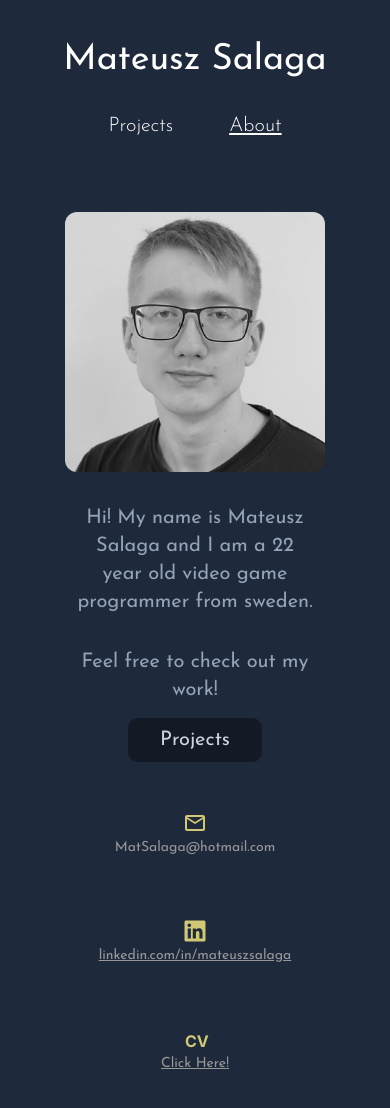
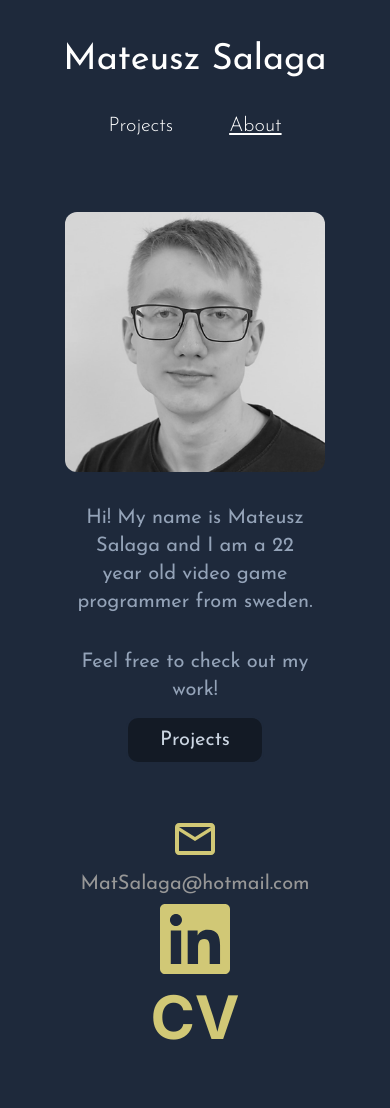
Before and after one commit to Keochori/portfolio, a Next.js app: page /Pages/About in a window 390 px wide. After the commit the page ends 1056 px from the top, so only its background shows below. Built offline with nearby package versions, Linux system fonts and the light colour scheme.

Commit message:
About Page Mobile: Iterated on Contacts tab

```diff
--- a/app/Pages/About/page.tsx
+++ b/app/Pages/About/page.tsx
@@ -158,54 +158,40 @@ function AboutMobile() {
 
         {/* Contacts Box */}
         <div className="w-full h-full flex flex-wrap justify-center pt-5">
+
           {/* Email */}
-          <div className="w-full h-fit p-6">
+          <div className="w-full h-fit pt-10">
             <div className="w-full h-[30px] flex justify-center items-center">
-              <MdOutlineMail className=" size-6 fill-[#d1c876]"/>
+              <MdOutlineMail className=" size-12 fill-[#d1c876]"/>
             </div>
             <div className="w-full h-[30px] flex justify-center">
-              <p className="text-sm font-josefin text-[#979797]">
+              <p className="text-xl font-josefin text-[#979797] pt-4">
                 MatSalaga@hotmail.com
               </p>
             </div>
           </div>
 
           {/* LinkedIn */}
-          <div className="w-full h-fit p-6">
+          <div className="w-full h-fit pt-4">
             <div className="w-full h-[30px] flex justify-center items-center">
               <Link href={'https://www.linkedin.com/in/mateuszsalaga/'}>
-                <FaLinkedin className=" size-6 fill-[#d1c876] hover:fill-[#a39c5c]"/>
-              </Link>
-            </div>
-            <div className="w-full h-[30px] flex justify-center">
-              <Link className="text-decoration-line: underline text-sm font-josefin text-[#979797] hover:text-[#707070] transition-all" href={'https://www.linkedin.com/in/mateuszsalaga/'}>
-                linkedin.com/in/mateuszsalaga
+                <FaLinkedin className=" size-20 fill-[#d1c876] hover:fill-[#a39c5c]"/>
               </Link>
             </div>
           </div>
 
           {/* CV */}
-          <div className="w-full h-fit p-6">
-            <div className="w-full h-[30px] flex justify-center items-center">
-              <a href="../cv.pdf"
+          <div className="w-full h-fit pt-6">
+            <div className="w-full h-[30px] flex justify-center">
+              <a  className="flex items-center justify-center"
+                  href="../cv.pdf"
                   target="_blank"
                   rel="noopener noreferrer"
                 >
-                <p className="size-5 font-bold text-center text-[#d1c876] hover:text-[#a39c5c]">
+                <p className="text-6xl font-bold text-[#d1c876] hover:text-[#a39c5c]">
                   CV
                 </p>
               </a>
-            </div>
-            <div className="w-full h-[30px] flex justify-center">
-              <p className="text-sm font-josefin ">
-                <a href="../cv.pdf"
-                  target="_blank"
-                  rel="noopener noreferrer"
-                  className="text-decoration-line: underline text-sm font-josefin text-[#979797] hover:text-[#707070] transition-all"
-                >
-                    Click Here!
-                </a>
-              </p>
             </div>
           </div>
 
```
